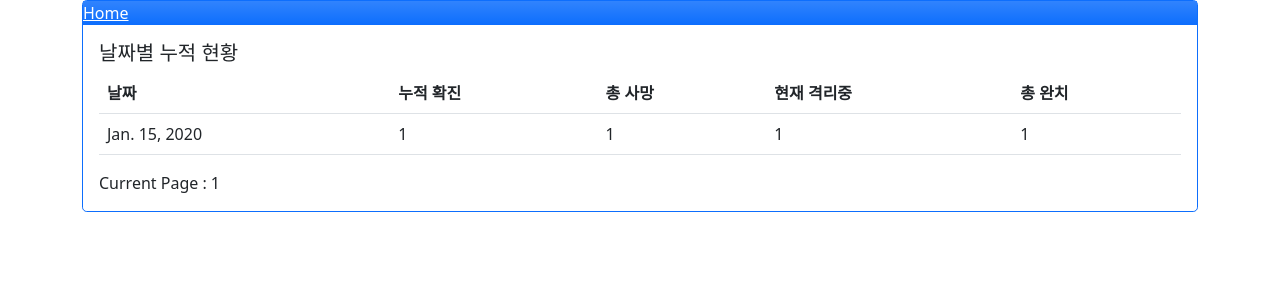
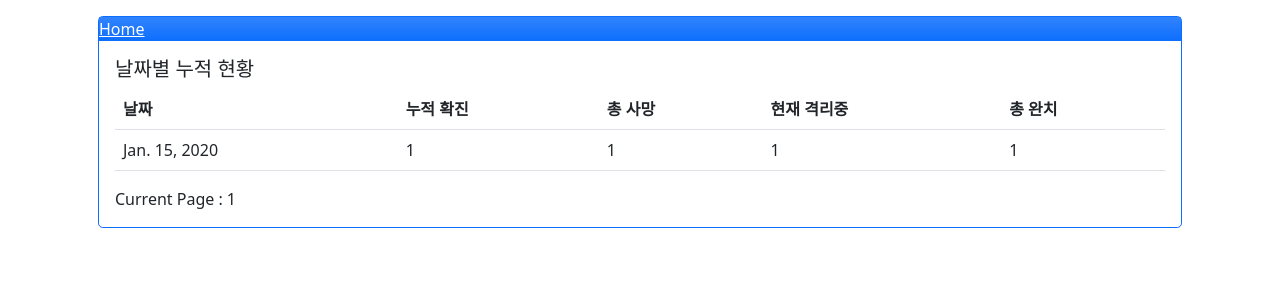
Before and after one commit to jundoopop/corona_noticer, a Django app: page /sum/ in a window 1280 px wide. Shown: the top 300 px of the page. Run offline with Django 3.2, Linux system fonts and the light colour scheme; tables that the repository leaves empty hold one stand-in row (values such as "Sample post").

Commit message:
layout setting (margin)

```diff
--- a/templates/base.html
+++ b/templates/base.html
@@ -13,7 +13,7 @@
 </head>
 <body>
 <div class="container-xl">
-    <div class="border border-primary rounded-3">
+    <div class="border border-primary rounded-3 m-3">
         <header class="bg-primary bg-gradient"><a class="text-white" href="{% url 'home-view' %}">Home</a></header>
         <!--div class="col-8"-->
         <div class="card-body">
```
